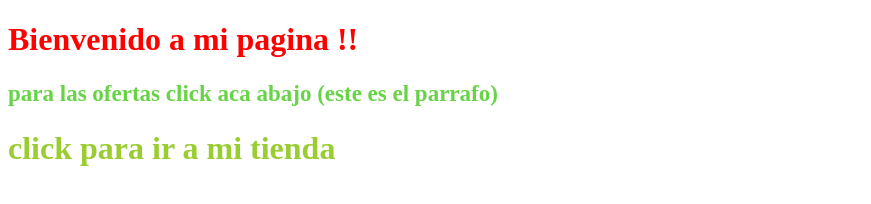
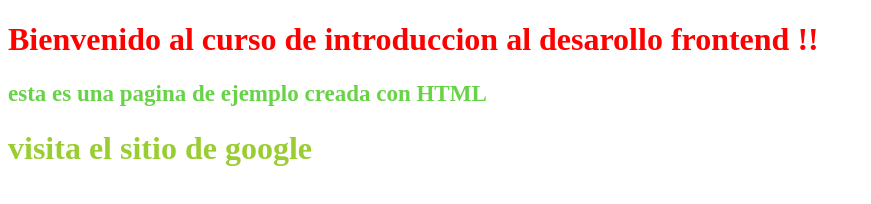
Before and after one commit to pirata2710/ejercicio_html_, a plain HTML site: page index.html in a window 1280 px wide. Shown: the whole page, without its empty margins (0-871 px from the left). Drawn offline with Linux system fonts and the light colour scheme.

Commit message:
creamos archivo con html y css nuevo

```diff
--- a/index.html
+++ b/index.html
@@ -8,9 +8,9 @@
 </head>
 
 <body>
-    <h1> Bienvenido a mi pagina !!</1>
-        <p> para las ofertas click aca abajo (este es el parrafo) </p>
-        <a href="https://secciondeofertas.shop/DSTienda"> click para ir a mi tienda </a>
+    <h1> Bienvenido al curso de introduccion al desarollo frontend !!</1>
+        <p> esta es una pagina de ejemplo creada con HTML </p>
+        <a href="https://google.com"> visita el sitio de google </a>
 </body>
 
 </html>
```
